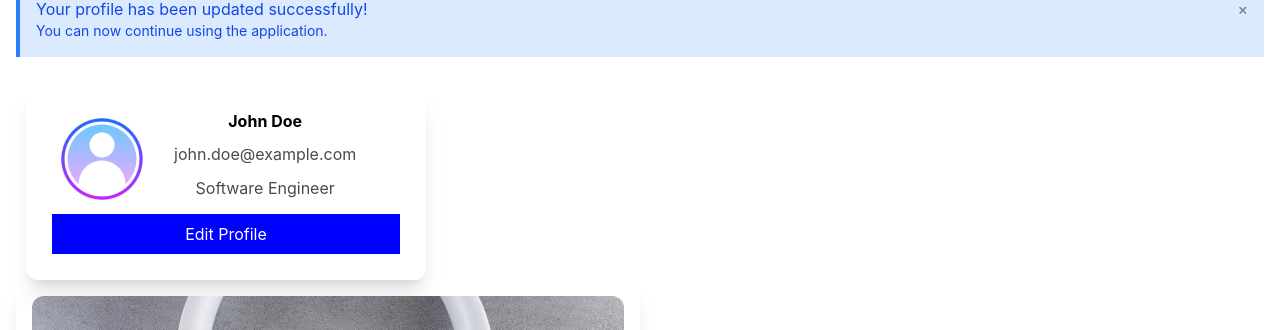
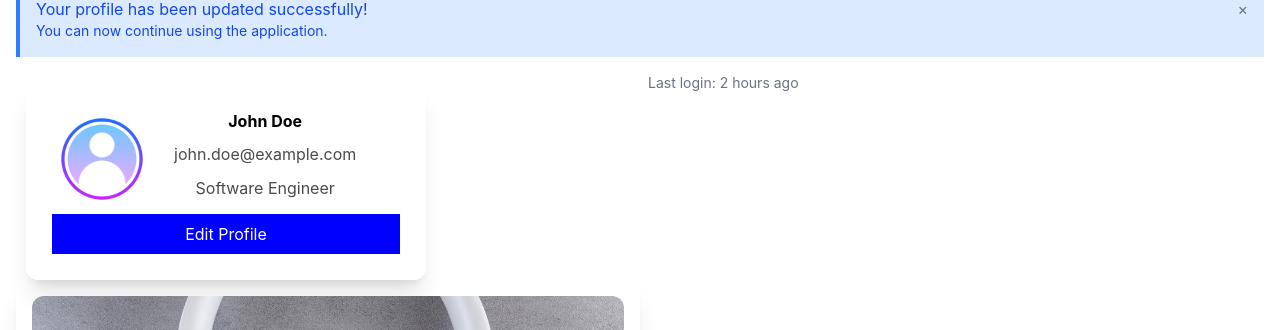
Before and after one commit to rhundal/lab_9_1, a React (Vite) app in the folder component-library-lab/: page / in a window 1280 px wide. Shown: the part 263-593 px from the top of the page. Built offline with nearby package versions, Linux system fonts and the light colour scheme.

Commit message:
used children props to display content in the component UserProfileCard

```diff
--- a/component-library-lab/src/App.tsx
+++ b/component-library-lab/src/App.tsx
@@ -70,6 +70,7 @@ function App() {
             showRole={true}
             onEdit={() => editFunction(user.id)} // passing onEdit Prop here
           />
+          <div className="text-sm text-gray-500">Last login: 2 hours ago</div>
         </div>
 
         <div className="w-[50%]">
--- a/component-library-lab/src/components/UserProfileCard.tsx
+++ b/component-library-lab/src/components/UserProfileCard.tsx
@@ -46,6 +46,7 @@ export const UserProfileCard: React.FC<UserProfileCardProps> = (props) => {
           Edit Profile
         </button>
       </div>
+      {props.children}
     </div>
   );
 };
```
